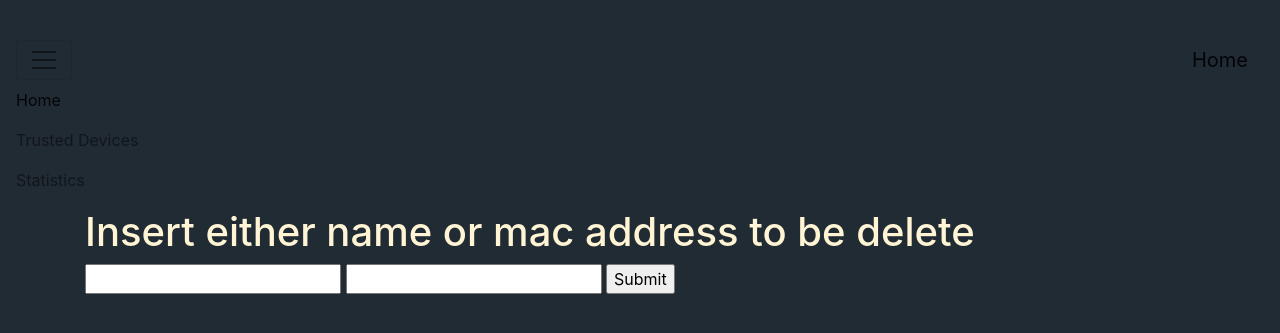
After one commit to saipathuri/Projects_Smart_Lock, a Flask app: page /devices/delete in a window 1280 px wide, after a click that opens the changed part. The commit adds this page. Shown: the top 333 px of the page. Run offline with Flask 2, Linux system fonts and the light colour scheme; some libraries are stand-ins or nearby versions.

Commit message:
added insert, delete, and list

```diff
--- a/static/css/grid.css
+++ b/static/css/grid.css
@@ -15,8 +15,8 @@ h3 {
   margin-bottom: 0;
 }
 [class*="col-"] {
-  padding-top: 1rem;
-  padding-bottom: 1rem;
+  padding-top: .5rem;
+  padding-bottom: .5rem;
   background-color: rgba(86, 61, 124, .15);
   border: 1px solid rgba(86, 61, 124, .2);
 }
--- a/templates/base.html
+++ b/templates/base.html
@@ -4,20 +4,31 @@
     <meta charset="utf-8">
     <meta http-equiv="X-UA-Compatible" content="IE=edge">
     <meta name="viewport" content="width=device-width, initial-scale=1">
-    <title>ACMproj</title>
     <link href="{{ url_for('static', filename='css/bootstrap.min.css') }}" rel="stylesheet">
 	<link href="https://fonts.googleapis.com/css?family=Roboto:900|Ropa+Sans" rel="stylesheet">
     <link href="{{ url_for('static', filename='css/main.css') }}" rel="stylesheet">
 	<link href="{{ url_for('static', filename='css/grid.css') }}" rel="stylesheet">
+
+    <style type="text/css">
+        body { background-color: #212B34 !important;
+               color: #FFF4D4 !important; }
+    </style>
   </head>
   <body>
-    <div class="navbar navbar-inverse navbar-fixed-top" role="navigation">
-      <div class="container">
-        <div class="navbar-header">
-          <a class="navbar-brand" href="{{ url_for('home')}}">ACMProj</a>
-        </div>
-      </div>
-    </div>
+    <nav class="navbar navbar-toggleable-md navbar-light bg-faded">
+          <button class="navbar-toggler navbar-toggler-right" type="button" data-toggle="collapse" data-target="#navbarNavAltMarkup" aria-controls="navbarNavAltMarkup" aria-expanded="false" aria-label="Toggle navigation">
+            <span class="navbar-toggler-icon"></span>
+          </button>
+          <a class="navbar-brand" href="{{ url_for('home')}}">Home</a>
+          <div class="collapse navbar-collapse" id="navbarNavAltMarkup">
+            <div class="navbar-nav">
+              <a class="nav-item nav-link active" href="{{ url_for('home')}}">Home <span class="sr-only">(current)</span></a>
+              <a class="nav-item nav-link" href="#">Trusted Devices</a>
+              <a class="nav-item nav-link" href="#">Statistics</a>
+            </div>
+          </div>
+        </nav>
+
     <div class="container">
       {% block container %}{% endblock %}
     </div>
--- /dev/null
+++ b/templates/delete.html
@@ -0,0 +1,10 @@
+{% extends 'base.html' %}
+
+{% block container %}
+<h1>Insert either name or mac address to be delete </h1>
+<form action="{{ url_for('delete') }}" method="post">
+    <input type="text" name="name">
+    <input type="text" name="mac">
+    <input type="submit">
+</form>
+{% endblock %}
--- a/try.py
+++ b/try.py
@@ -19,7 +19,7 @@ def template_macs():
     items = get_devices()
     return render_template("tabled.html",items=items)
 
-@app.route('/insert', methods=['POST','GET'])
+@app.route('/insert', methods=['POST'])
 def insert():
    error = None
    if request.method == 'POST':
@@ -28,6 +28,14 @@ def insert():
            return "Success!"
        else:
            return "nah"
+   return "you done messed up now son"
+
+@app.route('/insert', methods=['GET'])
+def insert_form():
+   return render_template("input.html")
+
+
+
 
 @app.route('/devices', methods=['GET'])
 def devices():
@@ -46,10 +54,19 @@ def delete():
     if request.method == 'POST':
         if request.form['name']:
             delete_name(request.form['name'])
-            return "gagaa"
+            return "Deleted based on name"
         elif request.form['mac']:
             delete_name(request.form['mac'])
-            return "gogoo"
+            return "Deleted based on html"
+
+@app.route('/devices/delete', methods=['GET'])
+def delete_form():
+    """
+    This deletes the specified name
+    """
+    return render_template("delete.html")
+
+
 
 def delete_name(name):
     """
```
Also changed, not shown: templates/home.html (+1 -18 lines), templates/input.html (added, +9 -0 lines), templates/tabled.html (+16 -12 lines), test.db.
